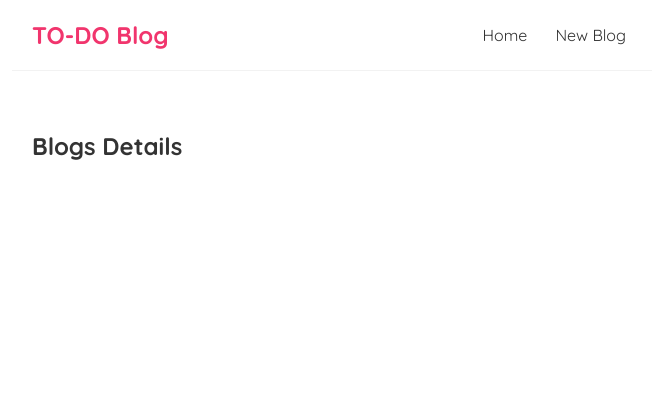
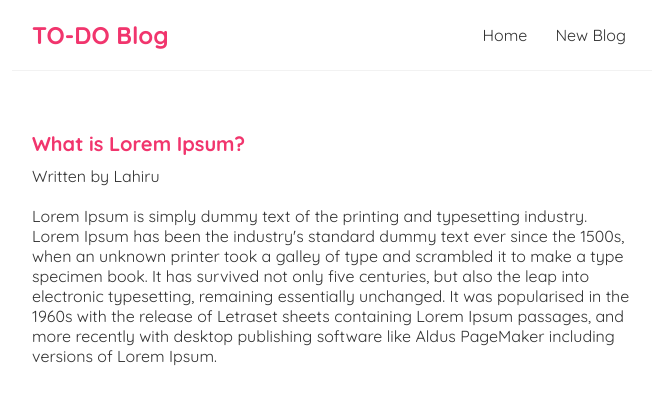
Before and after one commit to LahiruLakshan/Learning-ReactJS, a React (Create React App) app: page /blog/1 in a window 1280 px wide. Shown: the top 404 px of the page, without its empty margins (308-968 px from the left). Built offline with nearby package versions, Linux system fonts and the light colour scheme; data requests are answered from the project's data file.

Commit message:
Updated blog details page

```diff
--- a/src/blogDetails.js
+++ b/src/blogDetails.js
@@ -1,9 +1,21 @@
 import React from 'react';
-
+import {useParams} from 'react-router-dom';
+import UseFetch from "./useFetch";
+import BlogList from "./blogList";
 function BlogDetails(props) {
+    const {id} = useParams();
+    const {data: blog, isPending, error} = UseFetch("http://localhost:8000/blogs/"+id);
     return (
         <div className={"blog-details"}>
-            <h2>Blogs Details</h2>
+            {error && <div>{error}</div>}
+            {isPending && <div>Loading...</div>}
+            {blog &&(
+                <article>
+                    <h2>{blog.title}</h2>
+                    <p>Written by {blog.author}</p>
+                    <div>{blog.body}</div>
+                </article>
+            )}
         </div>
     );
 }
--- a/src/blogList.js
+++ b/src/blogList.js
@@ -1,4 +1,5 @@
 import React from 'react';
+import {Link} from "react-router-dom";
 
 const BlogList = ({blogs, title, handleDelete}) => {
 
@@ -10,8 +11,10 @@
             <h2>{title}</h2>
             {blogs.map((blog) => (
                 <div className={"blog-preview"} key={blog.id}>
-                    <h2>{blog.title}</h2>
-                    <p>Written by {blog.author}</p>
+                    <Link to={`/blog/${blog.id}`}>
+                        <h2>{blog.title}</h2>
+                        <p>Written by {blog.author}</p>
+                    </Link>
                     {/*<button onClick={() => handleDelete(blog.id)}>delete button</button>*/}
                 </div>
             ))}
--- a/src/home.js
+++ b/src/home.js
@@ -4,7 +4,7 @@
 
 const Home = (props) => {
 
-    const {data: blogs, isPending, error} = UseFetch("http://localhost:8000/blogs");
+    const {data: blog, isPending, error} = UseFetch("http://localhost:8000/blogs");
     // const [name, setName]  = useState("lahiru");
 
     // const handleClick = () => {
@@ -21,7 +21,7 @@
         <div className={"home"}>
             {error && <div>{error}</div>}
             {isPending && <div>Loading...</div>}
-            {blogs && <BlogList blogs={blogs} title={"All Blogs"} /*handleDelete={handleDelete}*//>}
+            {blog && <BlogList blogs={blog} title={"All Blogs"} /*handleDelete={handleDelete}*//>}
 
         </div>
     );
--- a/src/index.css
+++ b/src/index.css
@@ -49,3 +49,16 @@
   color: #f1356d;
   margin-bottom: 8px;
 }
+.blog-preview a{
+  text-decoration: none;
+}
+
+.blog-details h2{
+  font-size: 20px;
+  color: #f1356d;
+  margin-bottom: 10px;
+}
+
+.blog-details div{
+  margin: 20px 0;
+}
```
